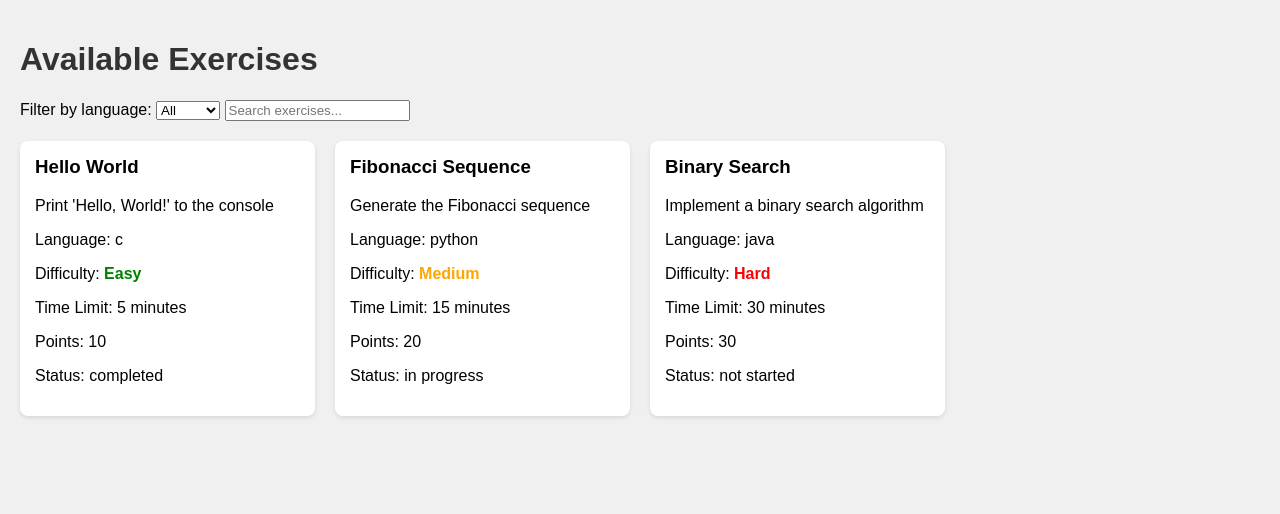
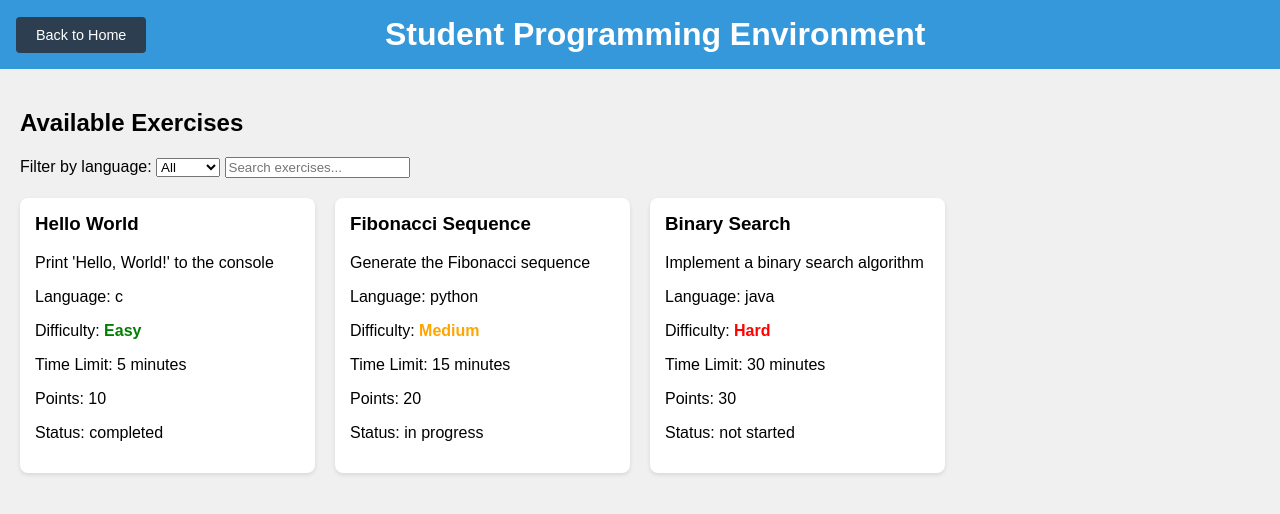
Before and after one commit to letrnghia/checkCode, a plain HTML site: page dashboard.html in a window 1280 px wide. Drawn offline with Linux system fonts and the light colour scheme.

Commit message:
Update dashboard.html

```diff
--- a/dashboard.html
+++ b/dashboard.html
@@ -3,16 +3,42 @@
 <head>
     <meta charset="UTF-8">
     <meta name="viewport" content="width=device-width, initial-scale=1.0">
-    <title>Student Programming Practice - Dashboard</title>
+    <title>Student Programming Environment - Dashboard</title>
+    <script src="https://cdnjs.cloudflare.com/ajax/libs/ace/1.4.12/ace.js"></script>
     <style>
         body {
             font-family: Arial, sans-serif;
             margin: 0;
-            padding: 20px;
+            padding: 0;
             background-color: #f0f0f0;
         }
+        .header {
+            background-color: #3498db;
+            color: white;
+            padding: 1rem;
+            display: flex;
+            justify-content: space-between;
+            align-items: center;
+        }
+        .back-btn {
+            background-color: #2c3e50;
+            color: white;
+            border: none;
+            padding: 10px 20px;
+            border-radius: 4px;
+            cursor: pointer;
+            text-decoration: none;
+            font-size: 0.9em;
+        }
+        .back-btn:hover {
+            background-color: #34495e;
+        }
         h1 {
-            color: #333;
+            color: white;
+            margin: 0;
+        }
+        .container {
+            padding: 20px;
         }
         .filters {
             margin-bottom: 20px;
@@ -40,7 +66,14 @@
     </style>
 </head>
 <body>
-    <h1>Available Exercises</h1>
+    <div class="header">
+        <a href="index.html" class="back-btn">Back to Home</a>
+        <h1>Student Programming Environment</h1>
+        <div style="width: 100px;"></div>
+    </div>
+
+    <div class="container">
+        <h2>Available Exercises</h2>
 
         <div class="filters">
             <label for="language-filter">Filter by language:</label>
@@ -56,6 +89,7 @@
 
         <div class="exercise-grid" id="exercise-container">
             <!-- Exercise cards will be dynamically inserted here -->
+        </div>
     </div>
 
     <script>
```
Lines whose indentation alone changed are shown as unchanged.
